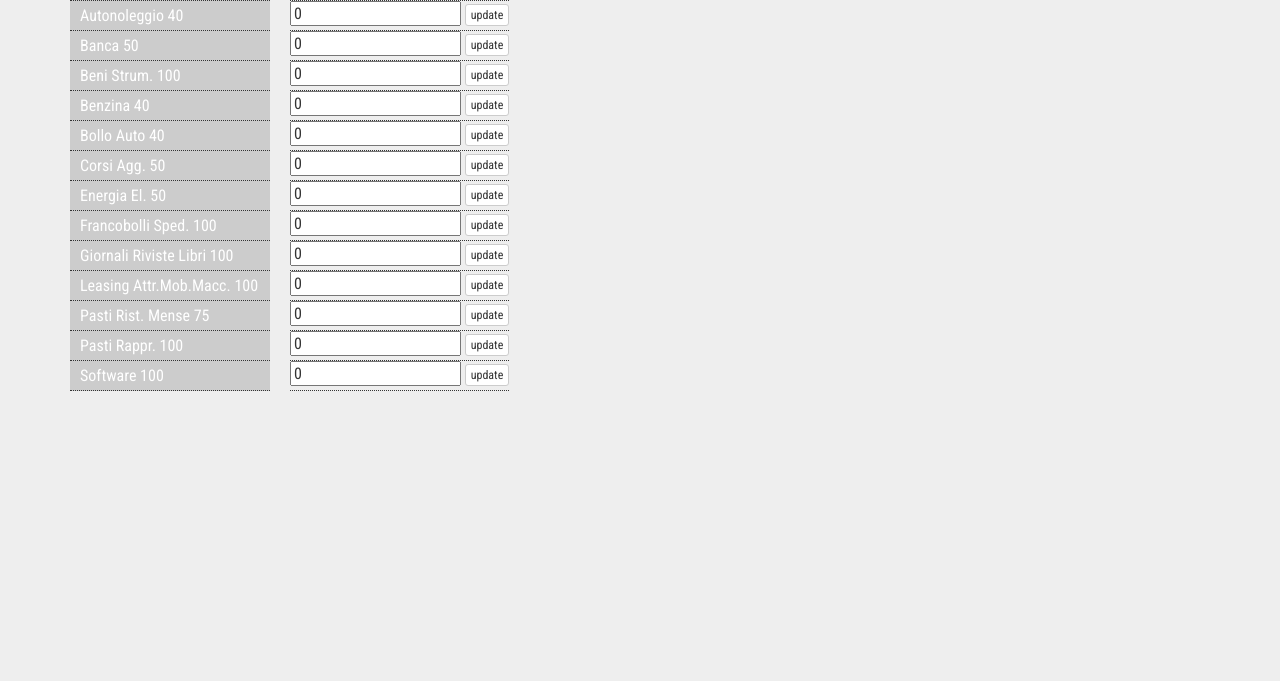
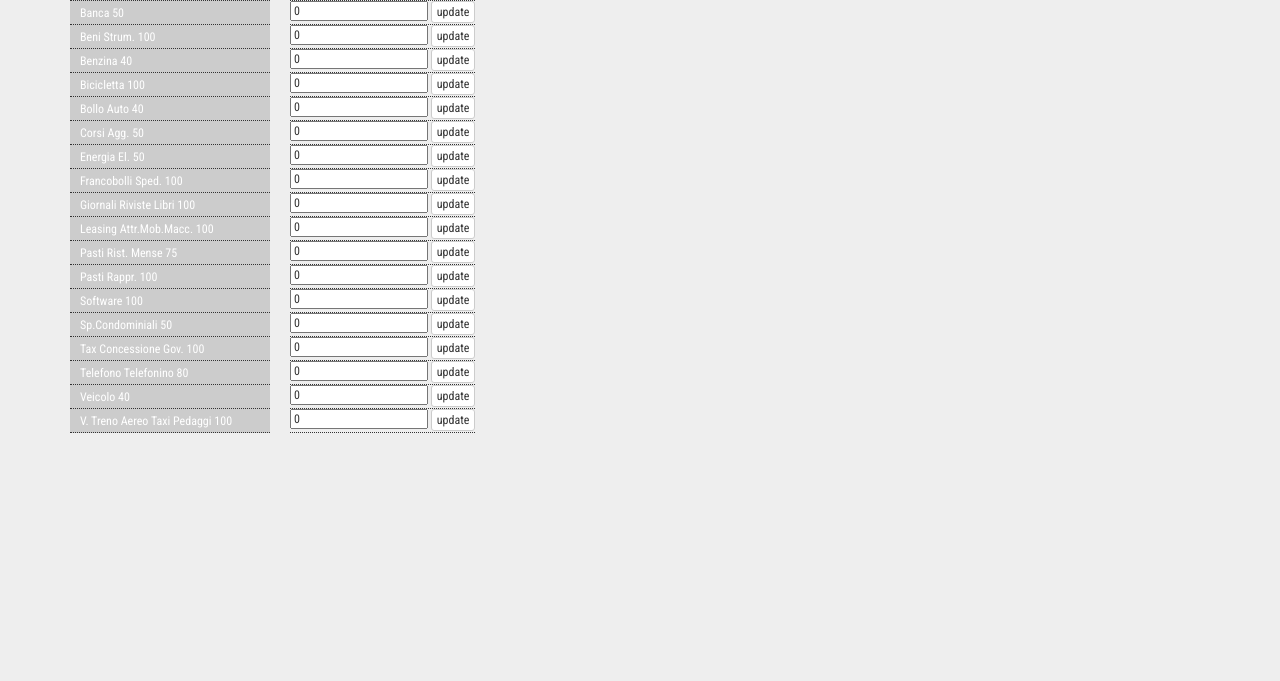
Before and after one commit to italyremote/TDC, a website: page src/index.html in a window 1280 px wide. Shown: the part 119-800 px from the top of the page. Drawn offline with nearby package versions, Linux system fonts and the light colour scheme; some packages are replaced by stand-ins of ours; files that its build step writes are made by us from their sources.

Commit message:
add all taxes and fix css

```diff
--- a/src/app/app.js
+++ b/src/app/app.js
@@ -44,6 +44,7 @@
             "banca" : new Tax( { "name": "Banca", "value":0, "detrazione":50 } ),
             "benistr" : new Tax( { "name": "Beni Strum.", "value":0, "detrazione":100 } ),
             "benzina" : new Tax( { "name": "Benzina", "value":0, "detrazione":40 } ),
+            "bicicletta" : new Tax( { "name": "Bicicletta", "value":0, "detrazione":100 } ),
             "bollo" : new Tax( { "name": "Bollo Auto", "value":0, "detrazione":40 } ),
             "corsi" : new Tax( { "name": "Corsi Agg.", "value":0, "detrazione":50 } ),
             "energia" : new Tax( { "name": "Energia El.", "value":0, "detrazione":50 } ),
@@ -52,7 +53,12 @@
             "leasing" : new Tax( { "name": "Leasing Attr.Mob.Macc.", "value":0, "detrazione":100 } ),
             "pasti" : new Tax( { "name": "Pasti Rist. Mense", "value":0, "detrazione":75 } ),
             "rappresentanza" : new Tax( { "name": "Pasti Rappr.", "value":0, "detrazione":100 } ),
-            "software" : new Tax( { "name": "Software", "value":0, "detrazione":100 } )
+            "software" : new Tax( { "name": "Software", "value":0, "detrazione":100 } ),
+            "condominio" : new Tax( { "name": "Sp.Condominiali", "value":0, "detrazione":50 } ),
+            "concessione" : new Tax( { "name": "Tax Concessione Gov.", "value":0, "detrazione":100 } ),
+            "telefono" : new Tax( { "name": "Telefono Telefonino", "value":0, "detrazione":80 } ),
+            "veicolo" : new Tax( { "name": "Veicolo", "value":0, "detrazione":40 } ),
+            "viaggi" : new Tax( { "name": "V. Treno Aereo Taxi Pedaggi", "value":0, "detrazione":100 } )
         };
         /*
         $scope.tax = new Tax();
--- a/src/styles/main.scss
+++ b/src/styles/main.scss
@@ -1,6 +1,7 @@
 @import 'reset';
 
 $red: red;
+$lineh: 24px;
 
 
 html, body {
@@ -71,20 +72,21 @@ header {
 .form {
     text-align:left;
     width: 800px;
+    font-size:12px;
 }
 .tl {
-    height:30px;
+    height: $lineh;
+    line-height: $lineh;
     width:200px;
     clear:both;
     float:left;
     background:#ccc;
     color:white;
-    line-height: 30px;
     padding-left:10px;
     border-bottom:1px #333 dotted;
 }
 .ti {
-    height:30px;
+    height: $lineh;
     float:left;
     margin-left:20px;
     border-bottom:1px #333 dotted;
```
